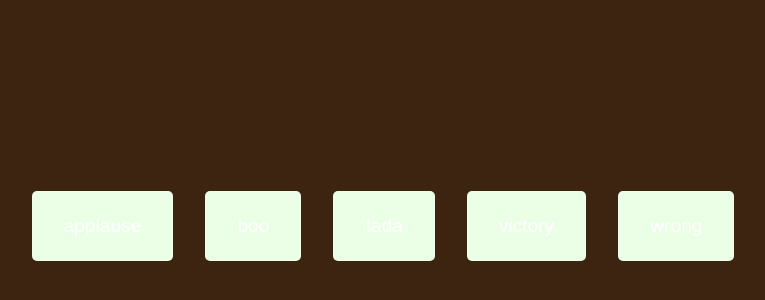
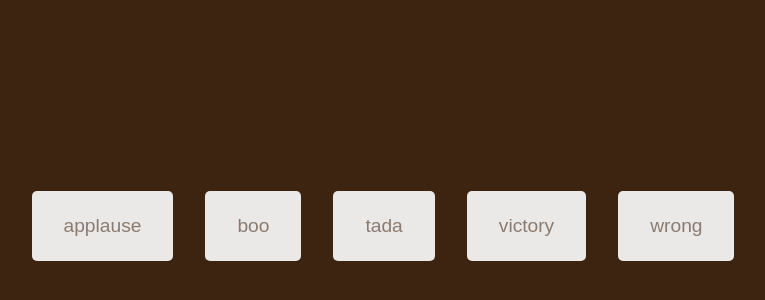
Before and after one commit to anjalig14/mi349_soundboard, a plain HTML site: page index.html in a window 1280 px wide. Shown: the part 174-474 px from the top of the page, without its empty margins (257-1022 px from the left). Drawn offline with Linux system fonts and the light colour scheme.

Commit message:
"Sound Board Code"

```diff
--- a/style.css
+++ b/style.css
@@ -18,10 +18,10 @@ body {
 }
 
 .btn {
-    background-color: rgb(235, 2335, 231);
+    background-color: rgb(235, 233, 231);
     border-radius: 5px;
     border: none;
-    color: #fff;
+    color: rgb(138, 123, 112);
     margin: 1rem;
     padding: 1.5rem 2rem;
     font-size: 1.2rem;
```
